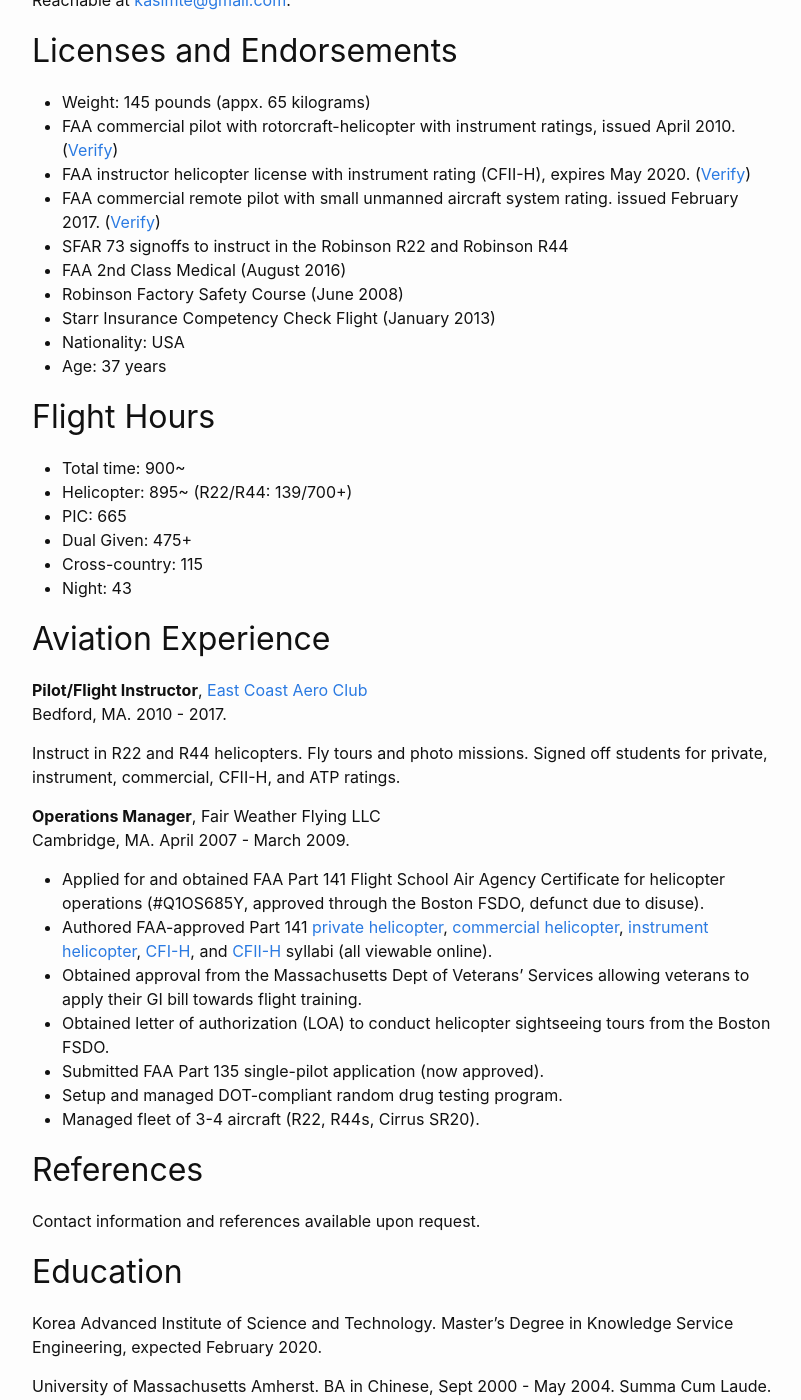
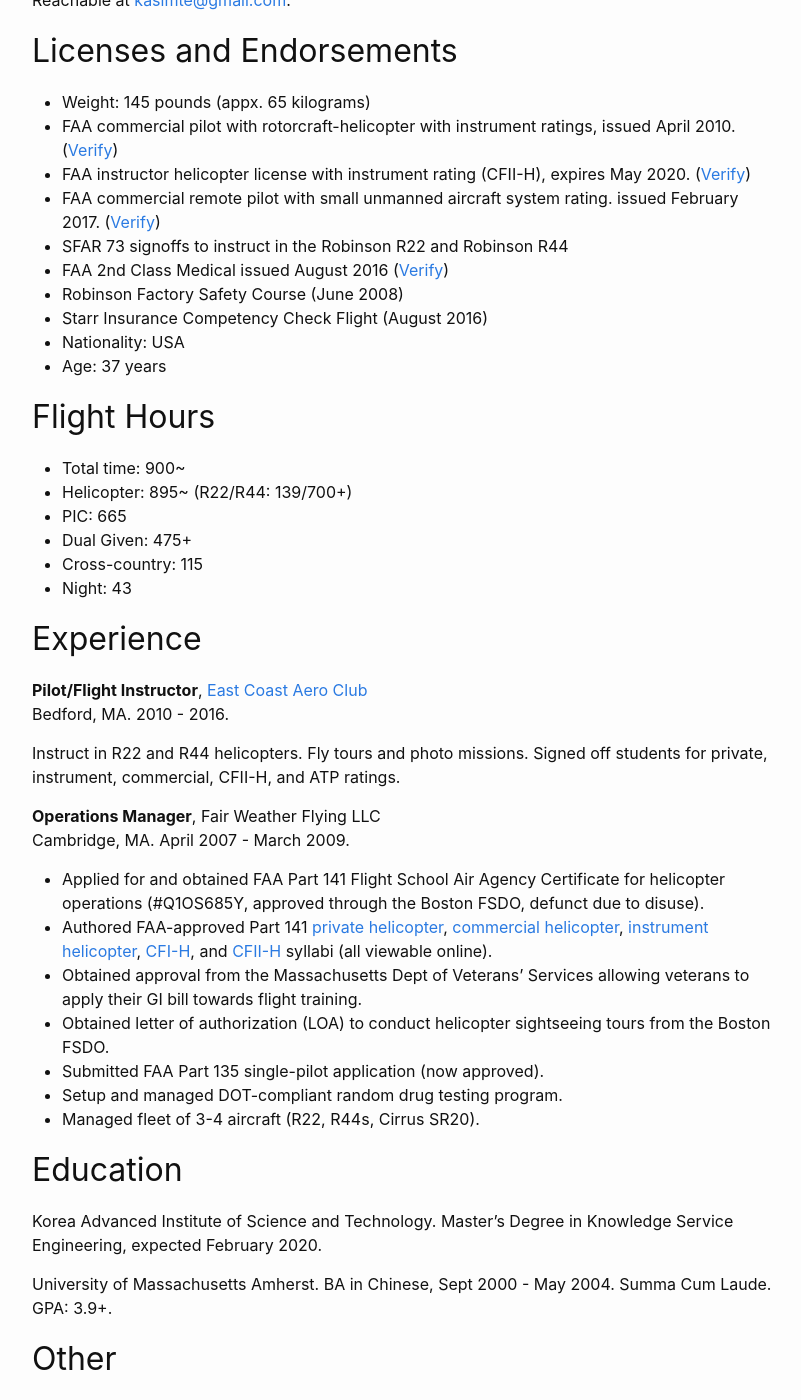
Before and after one commit to kasimte/kasimte.github.io, a Jekyll site: the page built from flying/resume.md, in a window 1280 px wide and 1400 px high, scrolled down 224 px. Shown: the whole window, without its empty margins (238-1039 px from the left). Built offline with Jekyll 4.4.1, drawn with Linux system fonts in a browser that asks for light colours; some of the changed text lies outside the part shown.

```diff
--- a/_config.yml
+++ b/_config.yml
@@ -42,6 +42,7 @@ minima:
 header_pages:
   - about.md
   - blog.md
+  - flying/index.md
 
 # Build settings
 theme: minima
--- a/flying/resume.md
+++ b/flying/resume.md
@@ -13,9 +13,9 @@ Kasim Te. <br />Daejeon, South Korea and Chelmsford, MA USA.<br />Reachable at [
 - FAA instructor helicopter license with instrument rating (CFII-H), expires May 2020. ([Verify](https://amsrvs.registry.faa.gov/airmeninquiry))
 - FAA commercial remote pilot with small unmanned aircraft system rating. issued February 2017. ([Verify](https://amsrvs.registry.faa.gov/airmeninquiry))
 - SFAR 73 signoffs to instruct in the Robinson R22 and Robinson R44
-- FAA 2nd	 Class Medical (August 2016)
+- FAA 2nd Class Medical issued August 2016 ([Verify](https://amsrvs.registry.faa.gov/airmeninquiry))
 - Robinson Factory Safety Course (June 2008)
-- Starr Insurance Competency Check Flight (January 2013)
+- Starr Insurance Competency Check Flight (August 2016)
 - Nationality: USA
 - Age: 37 years
 
@@ -28,10 +28,10 @@ Kasim Te. <br />Daejeon, South Korea and Chelmsford, MA USA.<br />Reachable at [
 - Cross-country: 115
 - Night: 43
 
-## Aviation Experience
+## Experience
 
 **Pilot/Flight Instructor**, <a href='http://www.ecacbed.com'>East Coast
-Aero Club</a><br />Bedford, MA. 2010 - 2017.
+Aero Club</a><br />Bedford, MA. 2010 - 2016.
 
 Instruct in R22 and R44 helicopters. Fly tours and photo
 missions. Signed off students for private, instrument, commercial,
@@ -47,10 +47,6 @@ CFII-H, and ATP ratings.
 - Setup and managed DOT-compliant random drug testing program.
 - Managed fleet of 3-4 aircraft (R22, R44s, Cirrus SR20).
 
-## References
-
-Contact information and references available upon request.
-
 ## Education
 
 Korea Advanced Institute of Science and Technology. Master's Degree in Knowledge Service Engineering, expected February 2020.
```
Also changed, not shown: other parts of flying/resume.md (+4 -0 lines), _layouts/home.html (+14 -10 lines), _posts/2019-10-24-installing-openmpi-with-macports.md (+2 -0 lines), about.md (+7 -1 lines), flying/index.md (+2 -1 lines).
